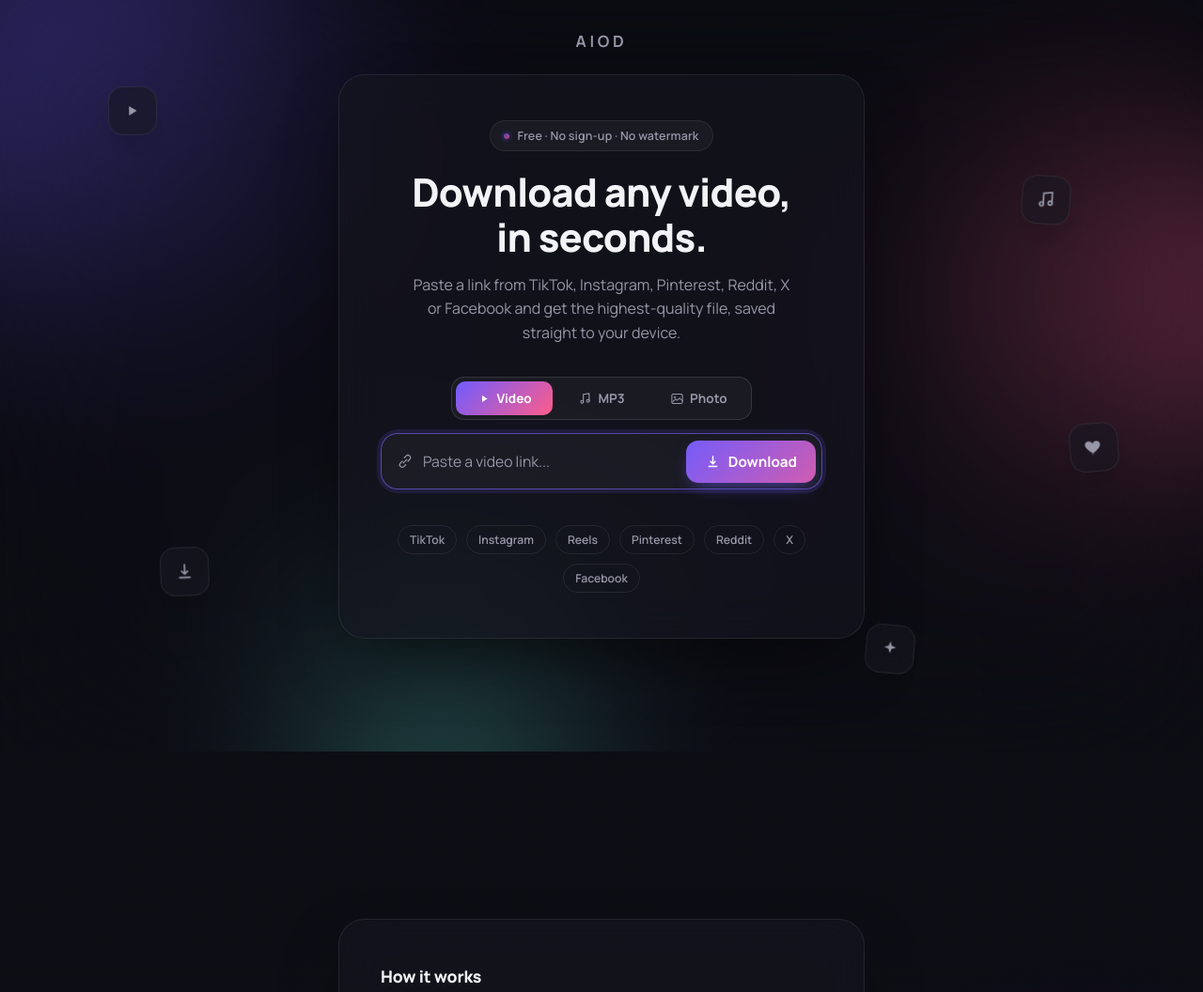
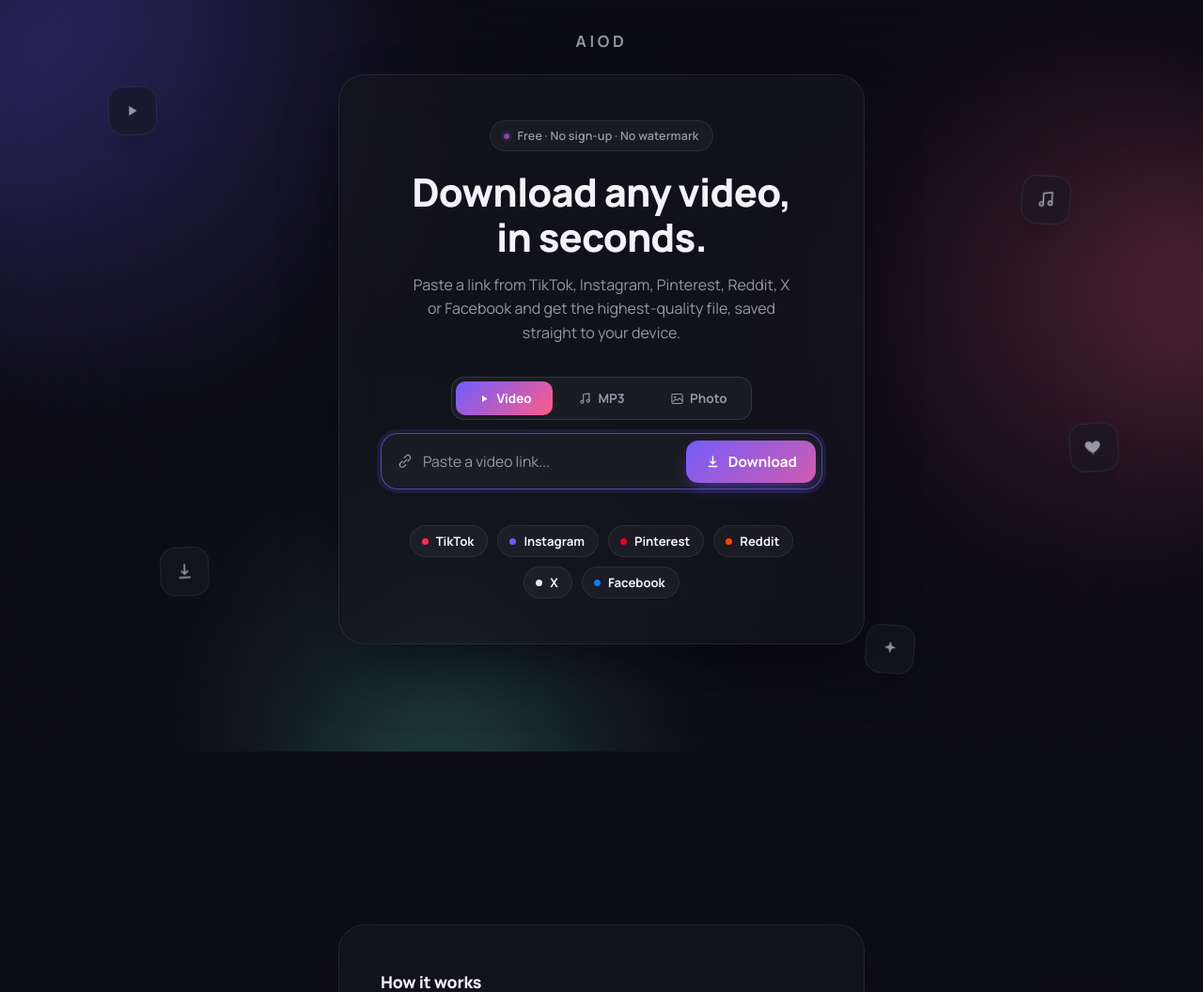
Before and after one commit to AalokitHarry/video-downloader, a Flask app: page / in a window 1280 px wide. Shown: the top 1056 px of the page at 94% size. Run offline with Flask 3, Linux system fonts and the light colour scheme.

Commit message:
Emphasize the platform chips with brand-color accent dots
Replaced the flat muted-gray text chips with bolder, higher-contrast
pills, each carrying a small accent dot in that platform's
characteristic color (TikTok pink-red, Instagram gradient, Pinterest
red, Reddit orange, Facebook blue, X neutral). Makes "what this site
supports" scannable at a glance instead of blending into the
background. Dropped the redundant standalone "Reels" chip now that
each real platform has its own visual identity -- it's still called
out in the body copy ("Instagram (including Reels)").

Co-Authored-By: Claude Sonnet 5 <noreply@anthropic.com>

```diff
--- a/static/style.css
+++ b/static/style.css
@@ -703,20 +703,41 @@ h1 {
 }
 
 .platforms span {
-  font-size: 0.76rem;
-  font-weight: 600;
-  color: var(--muted);
-  padding: 6px 12px;
+  position: relative;
+  display: inline-flex;
+  align-items: center;
+  gap: 8px;
+  font-size: 0.82rem;
+  font-weight: 700;
+  color: var(--text);
+  padding: 7px 14px 7px 12px;
   border-radius: 999px;
   border: 1px solid var(--card-border);
-  transition: color 0.2s ease, border-color 0.2s ease, transform 0.2s ease;
+  background: var(--input-bg);
+  transition: border-color 0.2s ease, background 0.2s ease, transform 0.2s ease;
+}
+
+.platforms span::before {
+  content: "";
+  width: 7px;
+  height: 7px;
+  flex-shrink: 0;
+  border-radius: 50%;
+  background: var(--dot, var(--accent-a));
 }
 
 .platforms span:hover {
-  color: var(--text);
-  border-color: color-mix(in srgb, var(--accent-a) 40%, var(--card-border));
   transform: translateY(-1px);
+  border-color: color-mix(in srgb, var(--dot, var(--accent-a)) 45%, var(--card-border));
+  background: color-mix(in srgb, var(--dot, var(--accent-a)) 14%, var(--input-bg));
 }
+
+.plat-tiktok { --dot: #fe2c55; }
+.plat-instagram::before { background: linear-gradient(135deg, #833ab4, #fd1d1d, #fcb045); }
+.plat-pinterest { --dot: #e60023; }
+.plat-reddit { --dot: #ff4500; }
+.plat-x { --dot: #e7e9ea; }
+.plat-facebook { --dot: #1877f2; }
 
 .footnote {
   margin: 22px 0 0;
--- a/templates/index.html
+++ b/templates/index.html
@@ -239,7 +239,7 @@
         <div id="error" class="error" role="alert"></div>
 
         <div class="platforms reveal" style="--d:4">
-          <span>TikTok</span><span>Instagram</span><span>Reels</span><span>Pinterest</span><span>Reddit</span><span>X</span><span>Facebook</span>
+          <span class="plat-tiktok">TikTok</span><span class="plat-instagram">Instagram</span><span class="plat-pinterest">Pinterest</span><span class="plat-reddit">Reddit</span><span class="plat-x">X</span><span class="plat-facebook">Facebook</span>
         </div>
       </div>
 
```
